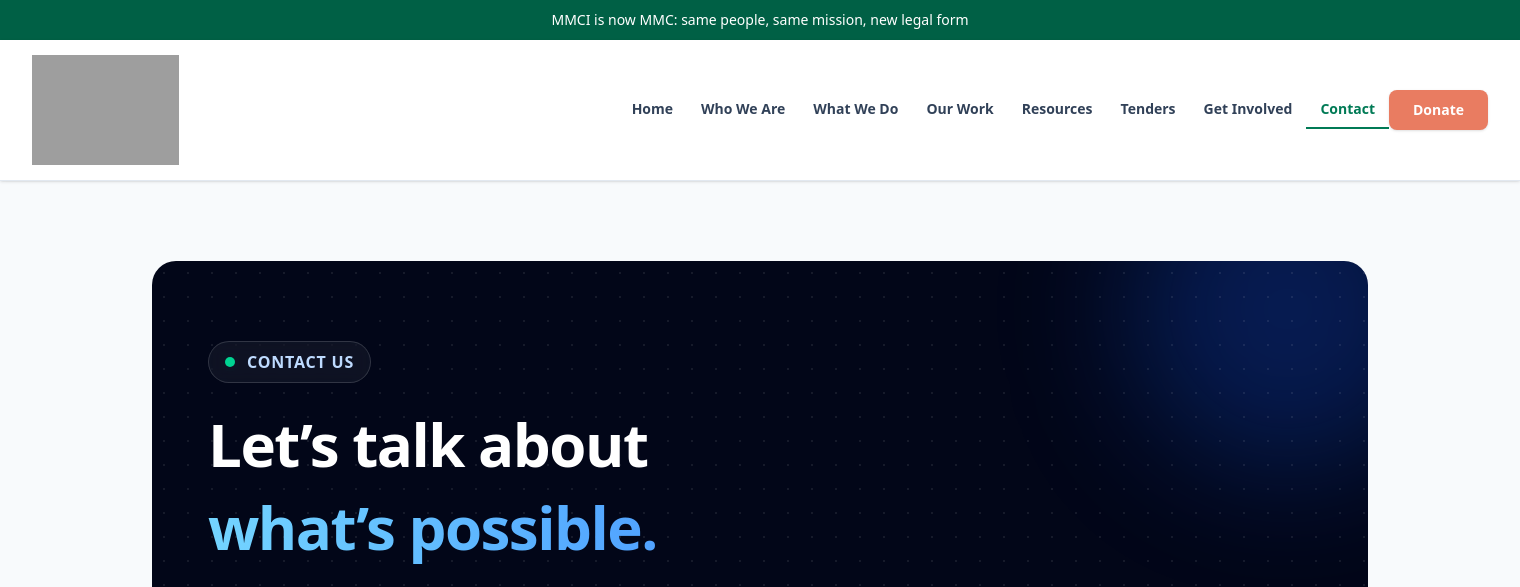
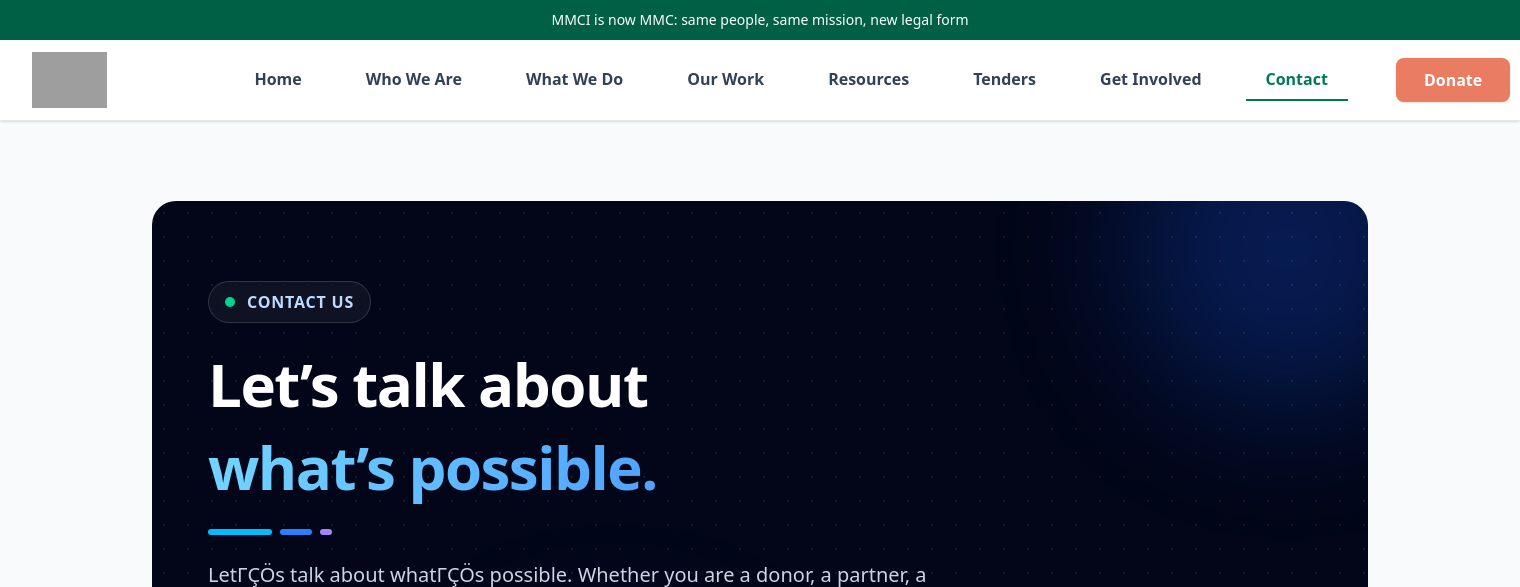
Before and after one commit to yousuf812/mmc_website, a Django app: page /contact/ in a window 1520 px wide. Shown: the top 587 px of the page. Run offline with Django 5.2, Linux system fonts and the light colour scheme; data comes from the database, SQL or seed files in the repository; grey boxes are pictures that could not be loaded.

Commit message:
header redesign

```diff
--- a/templates/base.html
+++ b/templates/base.html
@@ -46,12 +46,12 @@
 
     <div class="mx-auto w-full max-w-[1600px] px-4 sm:px-6 xl:px-8">
 
-        <!-- Header Row -->
-        <div class="flex min-h-[80px] lg:min-h-[140px] items-center gap-5 py-2">
+        <!-- Header Row: Balanced Height -->
+        <div class="flex h-16 lg:h-20 items-center gap-5">
 
             <a href="{% url 'pages:home' %}"
                class="flex shrink-0 items-center justify-start transition-all"
-              style="width: clamp(140px, 15vw, 320px);"
+               style="width: clamp(120px, 12vw, 240px);"
                aria-label="MMC Home">
 
                 {% if site_settings and site_settings.logo %}
@@ -59,19 +59,18 @@
                         src="{{ site_settings.logo.url }}"
                         alt="{{ site_settings.site_name|default:'MMC' }} logo"
                         class="block w-auto object-contain object-left"
-                        style="height: 48px; max-height: none;"
-                        onfocus="this.style.height='110px'"
+                        style="height: 42px; max-height: none;"
                     >
                     <style>
                         @media (min-width: 1024px) {
                             header a[aria-label="MMC Home"] img {
-                                height: 110px !important;
-                                max-width: 320px !important;
+                                height: 56px !important;
+                                max-width: 240px !important;
                             }
                         }
                     </style>
                 {% else %}
-                    <span class="flex h-12 w-12 lg:h-20 lg:w-20 items-center justify-center rounded-xl bg-emerald-800 text-sm lg:text-xl font-bold text-white">
+                    <span class="flex h-10 w-10 lg:h-12 lg:w-12 items-center justify-center rounded-xl bg-emerald-800 text-sm lg:text-base font-bold text-white">
                         MMC
                     </span>
                 {% endif %}
@@ -185,7 +184,7 @@
             <button
                 id="mobile-menu-button"
                 type="button"
-                class="ml-auto inline-flex h-11 w-11 shrink-0 items-center justify-center rounded-xl border border-slate-300 bg-white text-slate-800 transition hover:bg-slate-100 lg:hidden"
+                class="ml-auto inline-flex h-10 w-10 shrink-0 items-center justify-center rounded-xl border border-slate-300 bg-white text-slate-800 transition hover:bg-slate-100 lg:hidden"
                 aria-label="Open navigation menu"
                 aria-controls="mobile-menu"
                 aria-expanded="false">
```
Also changed, not shown: static/css/output.css. Lines whose indentation alone changed are shown as unchanged.
